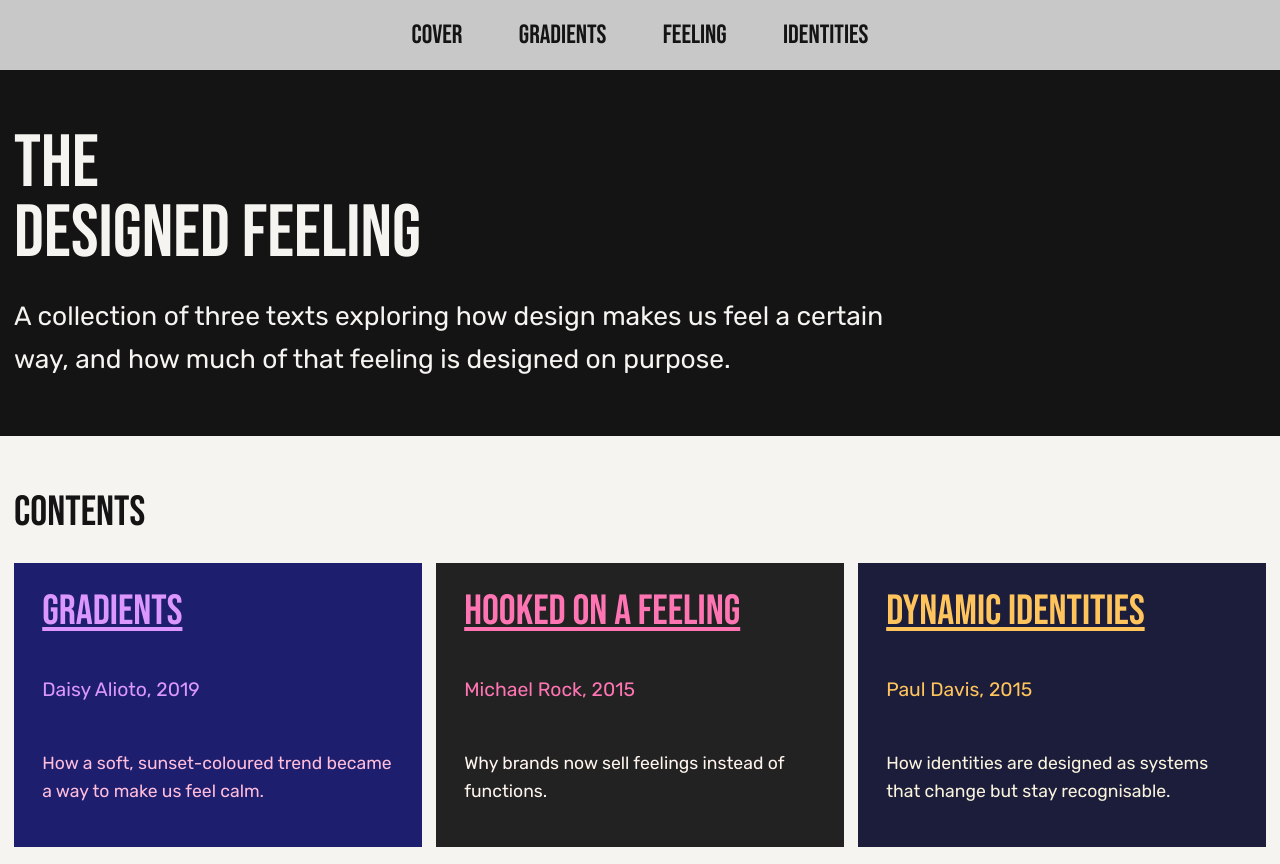
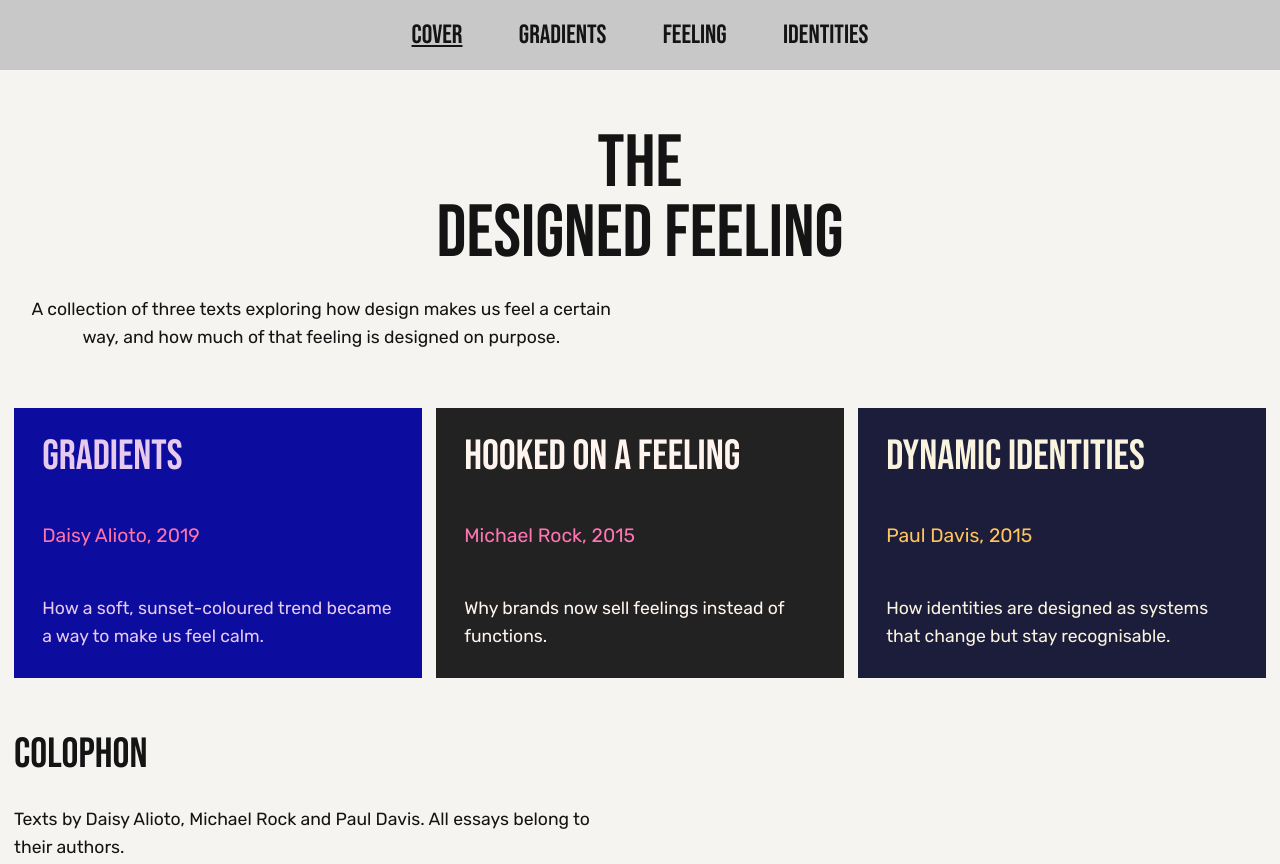
Before and after one commit to lamcrystal/binding, a plain HTML site: page index.html in a window 1280 px wide. Shown: the top 864 px of the page. Drawn offline with Linux system fonts and the light colour scheme.

Commit message:
condensing some styling on landing

```diff
--- a/index.html
+++ b/index.html
@@ -15,7 +15,7 @@
 			<nav>
 				<ul>
 					<li>
-						<a href="../index.html">Cover</a>
+						<a href="index.html" aria-current="page">Cover</a>
 					</li>
 					<li>
 						<a href="gradients/">Gradients</a>
@@ -32,14 +32,13 @@
 
 		<main>
 			<!-- Cover -->
-			<header class="cover">
-				<h1>The<span class="title-key">Designed Feeling</span></h1>
+			<header>
+				<h1>The <span class="title-key">Designed Feeling</span></h1>
 				<p>A collection of three texts exploring how design makes us feel a certain way, and how much of that feeling is designed on purpose.</p>
 			</header>
 
 			<!-- Table of contents: each chapter shows its own article's colours -->
-			<section class="contents">
-				<h2>Contents</h2>
+			<section>
 				<ol>
 					<li class="chapter gradients">
 						<h2><a href="gradients/">Gradients</a></h2>
@@ -60,7 +59,7 @@
 			</section>
 
 			<!-- Colophon -->
-			<section class="colophon">
+			<section>
 				<h2>Colophon</h2>
 				<p>Texts by Daisy Alioto, Michael Rock and Paul Davis. All essays belong to their authors.</p>
 				<p>Set in Bebas Neue and Rubik. Fonts were released in the 2010s, like all three readings.</p>
--- a/styles/landing.css
+++ b/styles/landing.css
@@ -1,25 +1,16 @@
-/* Cover as a dark band */
-.cover {
-	color: var(--color-main);
-	background-color: var(--color-bg);
-	padding: var(--space-lg) var(--space-sm);
+/* Landing page */
 
-/* Key words of the title bigger */
-.title-key {
-		display: block;
-		font-size: var(--text-title-key);
-	}
-
-	p {
-		font-size: var(--text-md);
-		margin-block: var(--space-md) 0;
-	}
-}
-
-/* Contents on a light band so the coloured article blocks stand out */
-.contents {
+/* The cover, contents and colophon on one light background so they read as one page */
+main {
 	color: var(--color-bg);
 	background-color: var(--color-main);
+
+	/* Every section stays light here, instead of the colour bands the articles use */
+	section {
+		color: var(--color-bg);
+		background-color: var(--color-main);
+		padding-block: var(--space-md);
+	}
 
 	h2 {
 		color: var(--color-bg);
@@ -30,12 +21,35 @@
 	}
 }
 
-/* Each article as a block in its own colours */
+/* Book title and intro, with the same space below the nav as the article titles */
+main > header {
+	text-align: center;
+
+	padding-block-start: var(--space-lg);
+	padding-block-end: var(--space-md);
+	padding-inline: var(--space-sm);
+
+	p {
+		margin-block: var(--space-md) 0;
+	}
+}
+
+/* Each chapter as a block in its own article's colours */
 .chapter {
 	color: var(--color-main);
 	background-color: var(--color-bg);
 	padding: var(--space-md);
 	margin-block-end: var(--space-sm);
+
+	/* Chapter titles in the chapter's light colour, accent on hover */
+	h2 a {
+		color: var(--color-main);
+		text-decoration: none;
+
+		&:hover {
+			color: var(--color-accent);
+		}
+	}
 
 	.author {
 		font-size: var(--text-sm);
@@ -49,9 +63,9 @@
 
 /* Each chapter uses the same colours as its article */
 .gradients {
-	--color-bg: rgb(30, 30, 110);
-	--color-main: rgb(255, 190, 219);
-	--color-accent: rgb(220, 151, 255);
+	--color-bg: rgb(12, 12, 158);
+	--color-main: rgb(231, 202, 237);
+	--color-accent: rgb(252, 115, 168);
 }
 
 .feeling {
@@ -68,7 +82,7 @@
 
 /* Wide screens: all three chapters side by side, 4 columns each, with their parts lined up across the row */
 @media (width > 1000px) {
-	.contents ol {
+	main ol {
 		display: grid;
 		grid-template-columns: repeat(12, 1fr);
 		gap: var(--space-sm);
@@ -76,7 +90,7 @@
 
 	.chapter {
 		grid-column: span 4;
-		grid-row: span 4;
+		grid-row: span 3;
 		display: grid;
 		grid-template-rows: subgrid;
 		margin-block-end: 0;
```
